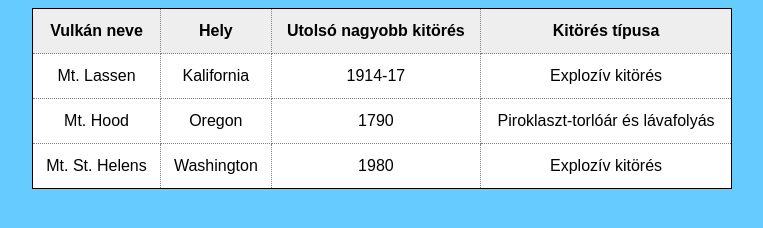
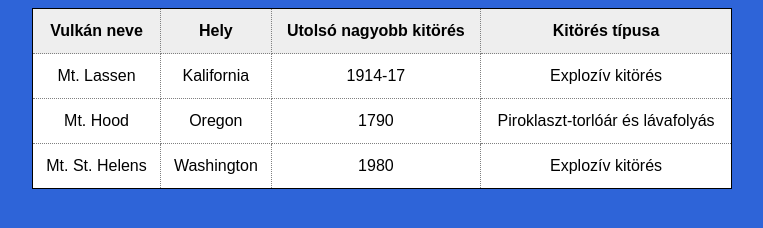
Before and after one commit to hakkelhedvig/tablaweb, a plain HTML site: page tabla/index.html in a window 1280 px wide. Shown: the whole page, without its empty margins (258-1021 px from the left). Drawn offline with Linux system fonts and the light colour scheme.

Commit message:
kek hatter

```diff
--- a/tabla/stilusok.css
+++ b/tabla/stilusok.css
@@ -1,5 +1,5 @@
 body {
-    background-color: #66CCFF;
+    background-color: #2e64d8;
     font-family: Arial, Helvetica, sans-serif;
     line-height: 1.5;
 }
```
